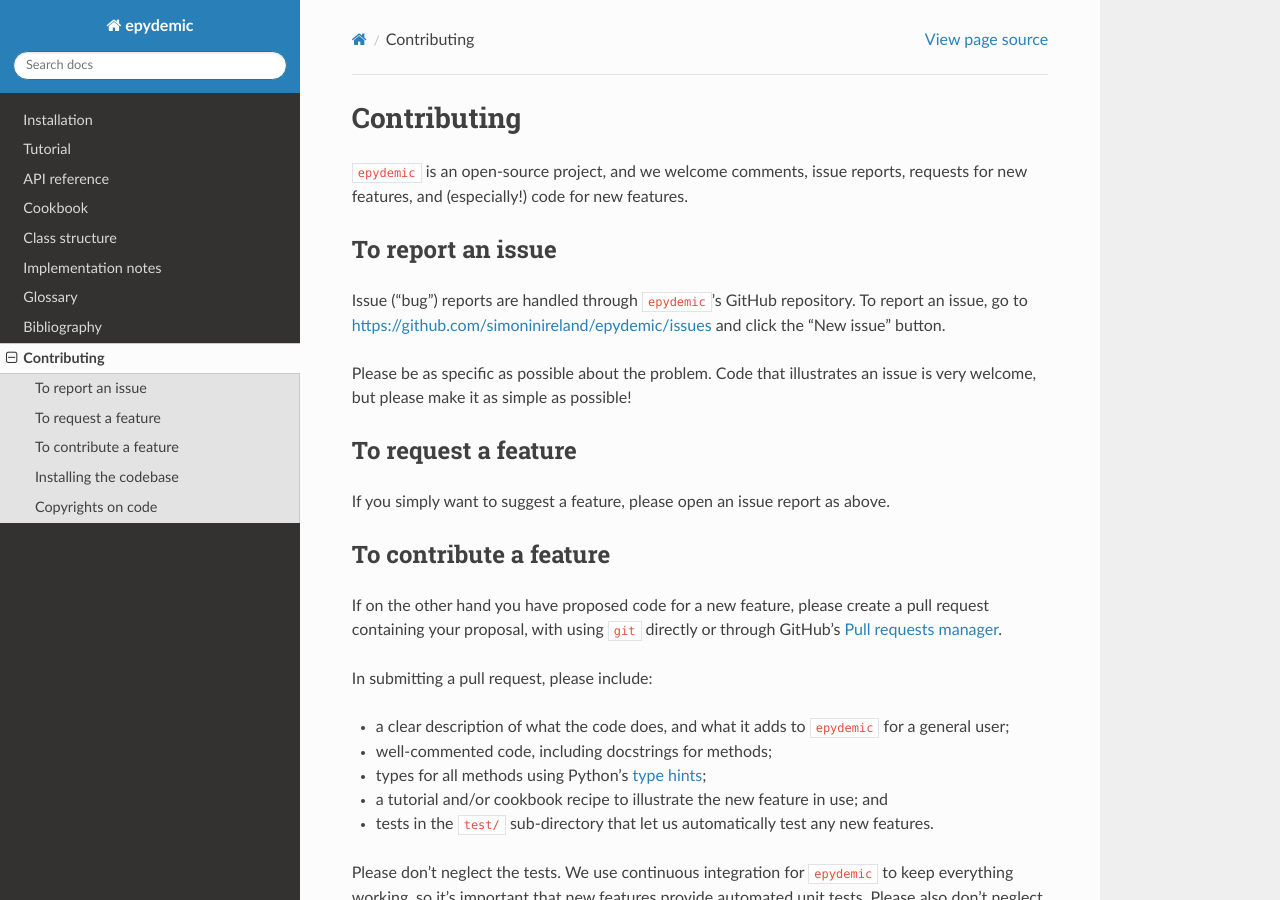
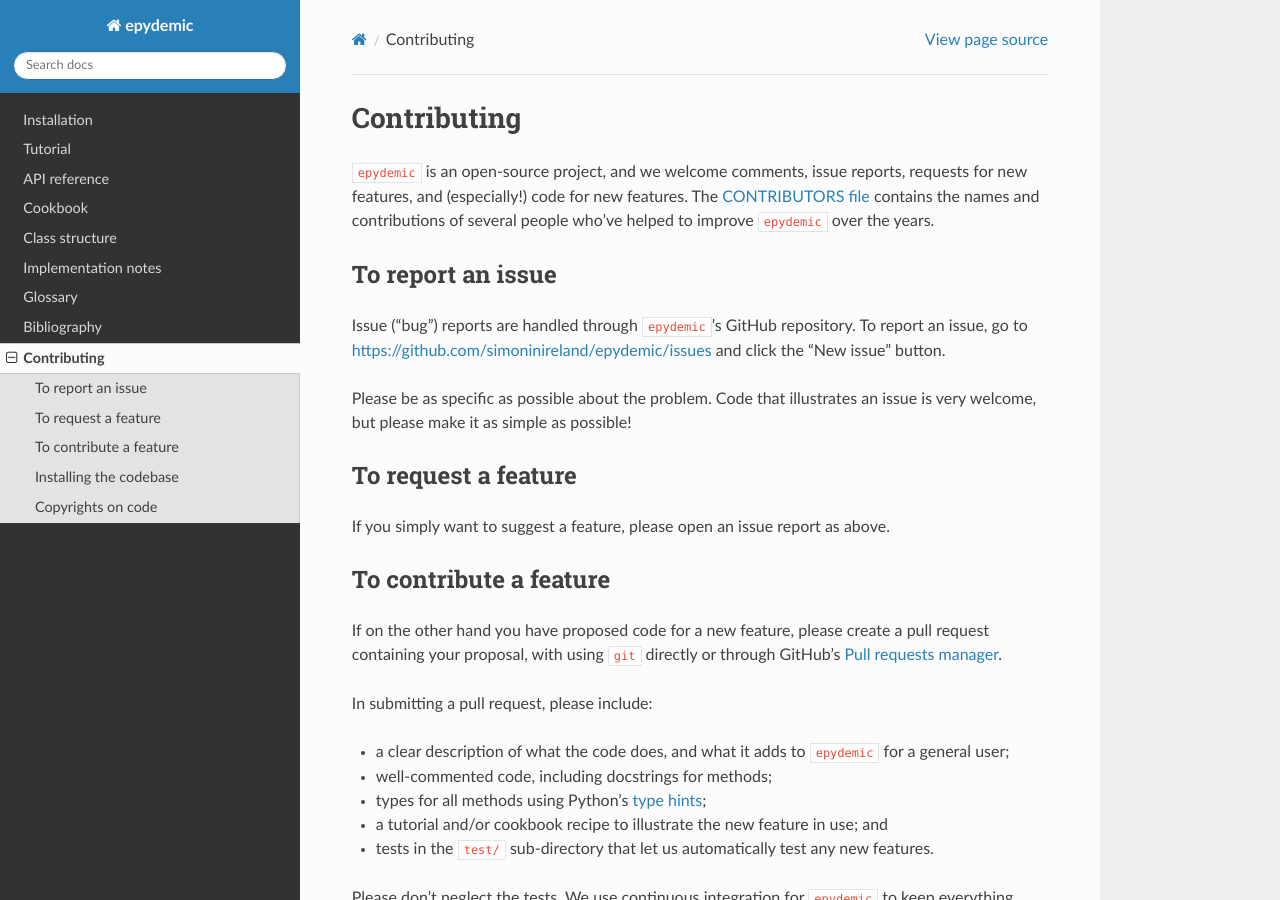
Before and after one commit to simoninireland/epydemic, a Sphinx documentation site: the page built from doc/contributing.rst, in a window 1280 px wide and 900 px high. Built offline with Sphinx 7.4.7 and the Read the Docs theme 3.1.0, drawn with Linux system fonts in a browser that asks for light colours.

Commit message:
Added link to contributors file

```diff
--- a/doc/contributing.rst
+++ b/doc/contributing.rst
@@ -3,7 +3,10 @@ Contributing
 
 ``epydemic`` is an open-source project, and we welcome comments, issue
 reports, requests for new features, and (especially!) code for new
-features.
+features. The
+`CONTRIBUTORS file <https://github.com/simoninireland/epydemic/blob/master/CONTRIBUTORS>`_
+contains the names and contributions of several people who've helped
+to improve ``epydemic`` over the years.
 
 
 To report an issue
```
